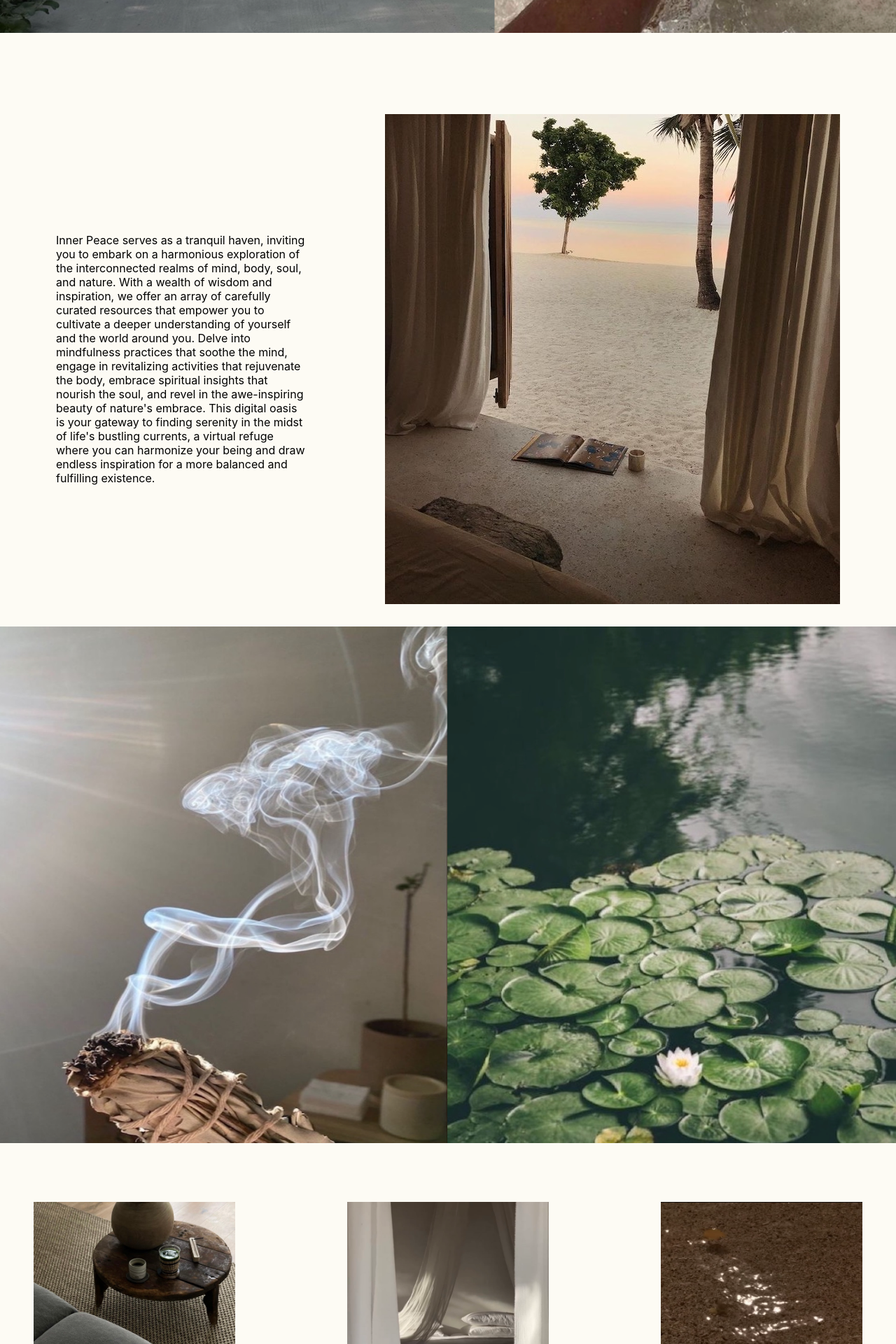
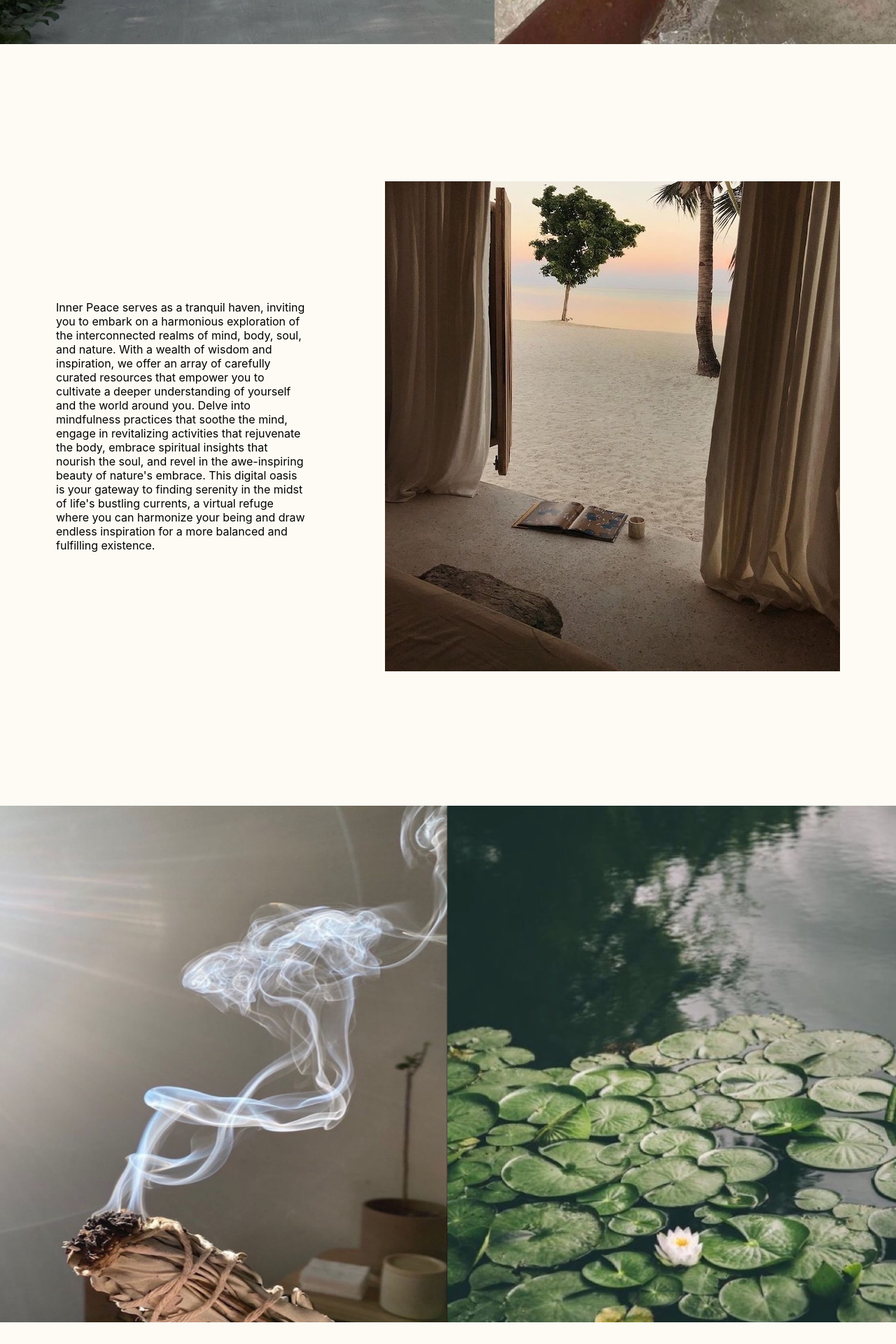
Before and after one commit to mehjwazir/ip, a React (Create React App) app: page / in a window 1280 px wide. Shown: the part 740-2660 px from the top of the page at 70% size. Built offline with nearby package versions, Linux system fonts and the light colour scheme.

Commit message:
added styling to home.css

```diff
--- a/src/pages/Home.css
+++ b/src/pages/Home.css
@@ -15,6 +15,7 @@
 }
 
 .img1 {
+	margin-top: 1rem;
 	height: 100%;
 	width: 100%;
 }
@@ -22,7 +23,6 @@
 
 
 .img2,
-.img4,
 .img5 {
 	height: 100%;
 	width: 100%;
@@ -32,7 +32,7 @@
 	float: right;
 	display: flex;
 	align-items: center;
-	margin-top: 5rem;
+	margin-top: 10rem;
 	margin-right: 3rem;
 
 
@@ -51,16 +51,19 @@
 
 }
 
+.img4 {
+	margin-top: 10rem;
+	height: 100%;
+	width: 100%;
+}
 
 
-.img4-5-div {
-	margin-top: 6rem;
-}
 
 
 .row-div {
 justify-content: center;
 	display: flex;
+	margin-top: 7rem;
 
 }
 
```
